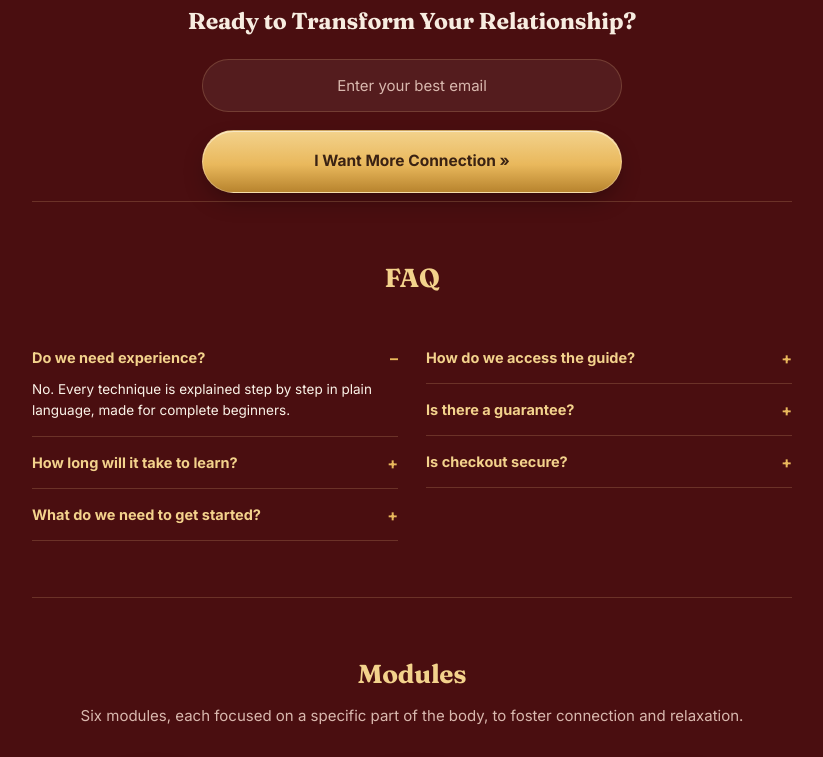
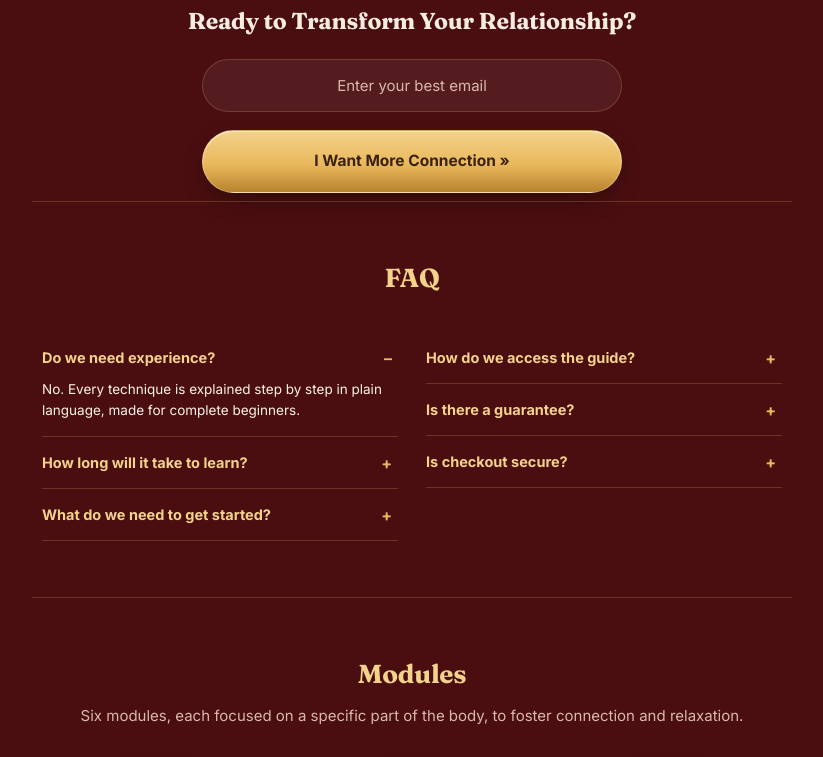
Before and after one commit to espacoaishiteru/couples-massage-landing, a plain HTML site: page index.html in a window 1280 px wide. Shown: the part 927-1684 px from the top of the page, without its empty margins (228-1051 px from the left). Drawn offline with Linux system fonts and the light colour scheme.

Commit message:
Update index.html

```diff
--- a/index.html
+++ b/index.html
@@ -39,7 +39,7 @@
   }
   img,svg{ display:block; max-width:100%; }
   a{ color:inherit; }
-  .wrap{ max-width:760px; margin:0 auto; padding:0 clamp(24px,7vw,28px); }
+  .wrap{ max-width:760px; margin:0 auto; padding:0 clamp(28px,8vw,32px); }
   section{ position:relative; z-index:1; }
   h1,h2,h3{ font-family:var(--serif); letter-spacing:-0.01em; }
 
@@ -132,13 +132,14 @@
   /* ---------- FAQ ---------- */
   .faq-cols{ display:grid; grid-template-columns:1fr 1fr; gap:28px; }
   .faq details{ padding:14px 0; border-bottom:1px solid var(--line); }
+  .faq{ padding:0 10px; }
   .faq summary{
     cursor:pointer; list-style:none; font-size:14.5px; font-weight:700;
-    color:var(--gold-soft); position:relative; padding-right:26px;
+    color:var(--gold-soft); position:relative; padding-right:34px;
     word-wrap:break-word; overflow-wrap:break-word;
   }
   .faq summary::-webkit-details-marker{ display:none; }
-  .faq summary::after{ content:'+'; color:var(--gold); font-size:16px; position:absolute; right:0; top:0; }
+  .faq summary::after{ content:'+'; color:var(--gold); font-size:16px; position:absolute; right:6px; top:0; }
   .faq details[open] summary::after{ content:'–'; }
   .faq p{ font-size:13.5px; color:#fbf3e8; margin-top:10px; word-wrap:break-word; overflow-wrap:break-word; }
   @media (max-width:680px){ .faq-cols{ grid-template-columns:1fr; gap:0; } }
```
